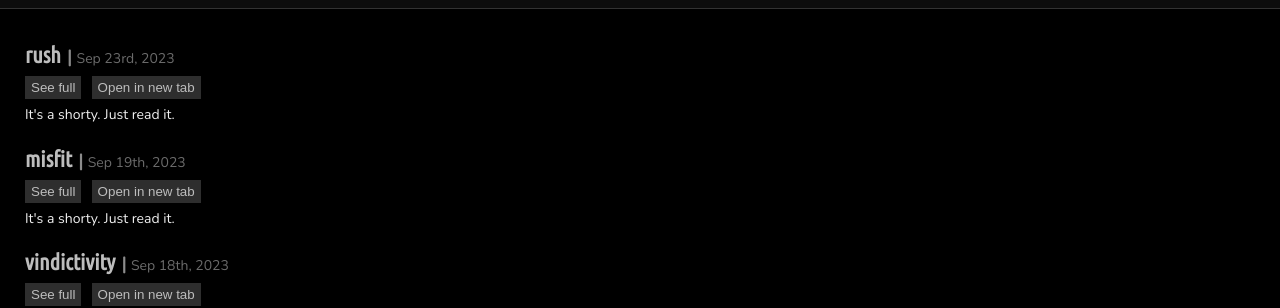
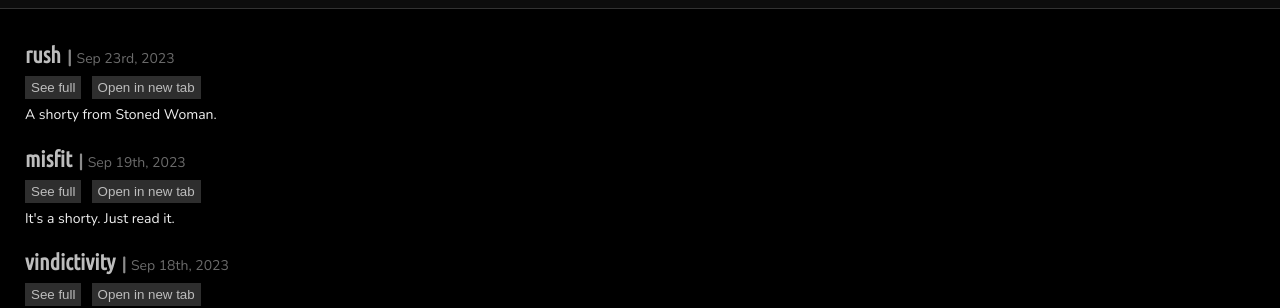
Before and after one commit to olivecarambola/logbook, a Jekyll site: the page built from post_all.md, in a window 1280 px wide and 900 px high. Shown: the part 124-432 px from the top of the window. Built offline with Jekyll 4.4.1, drawn with Linux system fonts in a browser that asks for light colours; some web fonts are replaced.

Commit message:
Update 2023-09-23-rush.md

```diff
--- a/_posts/2023-09-23-rush.md
+++ b/_posts/2023-09-23-rush.md
@@ -3,7 +3,7 @@ layout: posts
 title: "rush"
 date: 2023-09-23
 permalink: /posts/23-09-23-rush/
-summary: "It's a shorty. Just read it."
+summary: "A shorty from Stoned Woman."
 collection: "stoned woman"
 wrdcount_original: 31
 wrdcount_quote: 0
```
